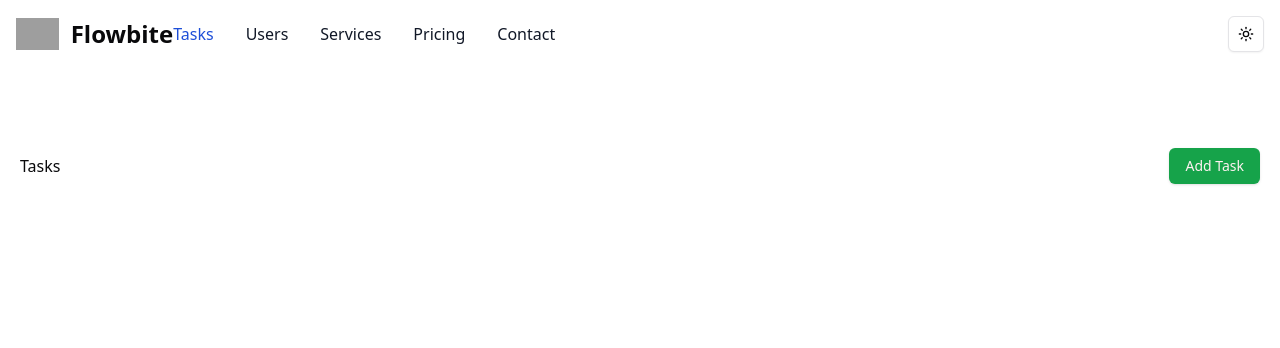
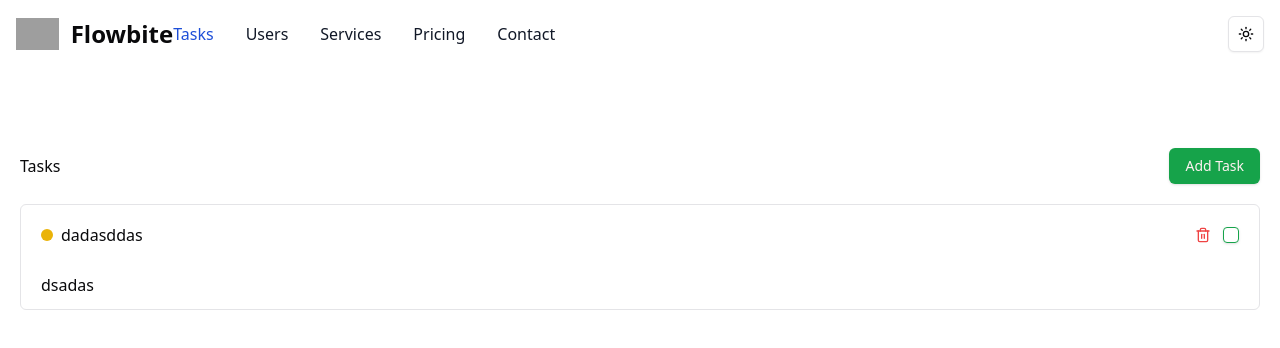
Before and after one commit to amithasanamithasan/U-M-S-Frontend, a React (Vite) app: page / in a window 1280 px wide. Shown: the top 348 px of the page. Built offline with nearby package versions, Linux system fonts and the light colour scheme; grey boxes are pictures that could not be loaded.

Commit message:
Managing Task Completion and Deletion

```diff
--- a/src/app/features/counter/task/taskSlice.ts
+++ b/src/app/features/counter/task/taskSlice.ts
@@ -8,7 +8,16 @@ interface InitialState {
 }
 
 const initialState: InitialState = {
-  tasks: [],
+  tasks: [
+    {
+      id: "KzKcGlDtNlNFsVrhKSsp1",
+      isCompleted: false,
+      title: "dadasddas",
+      description: "dsadas",
+      priority: "medium",
+      dueDate: "2024-12-31T18:00:00.000Z",
+    },
+  ],
   filter: "all",
 };
 
@@ -24,6 +33,17 @@ export const taskSlice = createSlice({
       const taskData = createTask(action.payload);
       state.tasks.push(taskData);
     },
+    toggoleCompleteState: (state, action: PayloadAction<string>) => {
+      console.log(action);
+      state.tasks.forEach((task) =>
+        task.id === action.payload
+          ? (task.isCompleted = !task.isCompleted)
+          : task
+      );
+    },
+    deleteTask: (state, action: PayloadAction<string>) => {
+      state.tasks = state.tasks.filter((task) => task.id !== action.payload);
+    },
   },
 });
 
@@ -34,5 +54,5 @@ export const selectTasks = (state: RootState) => {
 export const selectFilter = (state: RootState) => {
   return state.todo.filter;
 };
-export const { addTask } = taskSlice.actions;
+export const { addTask, toggoleCompleteState, deleteTask } = taskSlice.actions;
 export default taskSlice.reducer;
--- a/src/components/module/tasks/TaskCard.tsx
+++ b/src/components/module/tasks/TaskCard.tsx
@@ -1,3 +1,8 @@
+import {
+  deleteTask,
+  toggoleCompleteState,
+} from "@/app/features/counter/task/taskSlice";
+import { useAppDispatch } from "@/app/hook";
 import { Button } from "@/components/ui/button";
 import { Checkbox } from "@/components/ui/checkbox";
 import { cn } from "@/lib/utils";
@@ -9,6 +14,7 @@ interface IProps {
 }
 
 export default function TaskCard({ task }: IProps) {
+  const dispatch = useAppDispatch();
   return (
     <div className="border px-5 py-3 rounded-md">
       <div className="flex justify-between items-center">
@@ -20,13 +26,19 @@ export default function TaskCard({ task }: IProps) {
               "bg-red-500": task.priority === "high",
             })}
           ></div>
-          <h1>{task.title}</h1>
+          <h1 className={cn({ "line-through": task.isCompleted })}>
+            {task.title}
+          </h1>
         </div>
         <div className="flex gap-3 items-center">
-          <Button variant="link" className="p-0 text-red-500">
+          <Button
+            onClick={() => dispatch(deleteTask(task.id))}
+            variant="link"
+            className="p-0 text-red-500"
+          >
             <Trash2 />
           </Button>
-          <Checkbox />
+          <Checkbox onClick={() => dispatch(toggoleCompleteState(task.id))} />
         </div>
       </div>
       <p className="mt-5">{task.description}</p>
```
